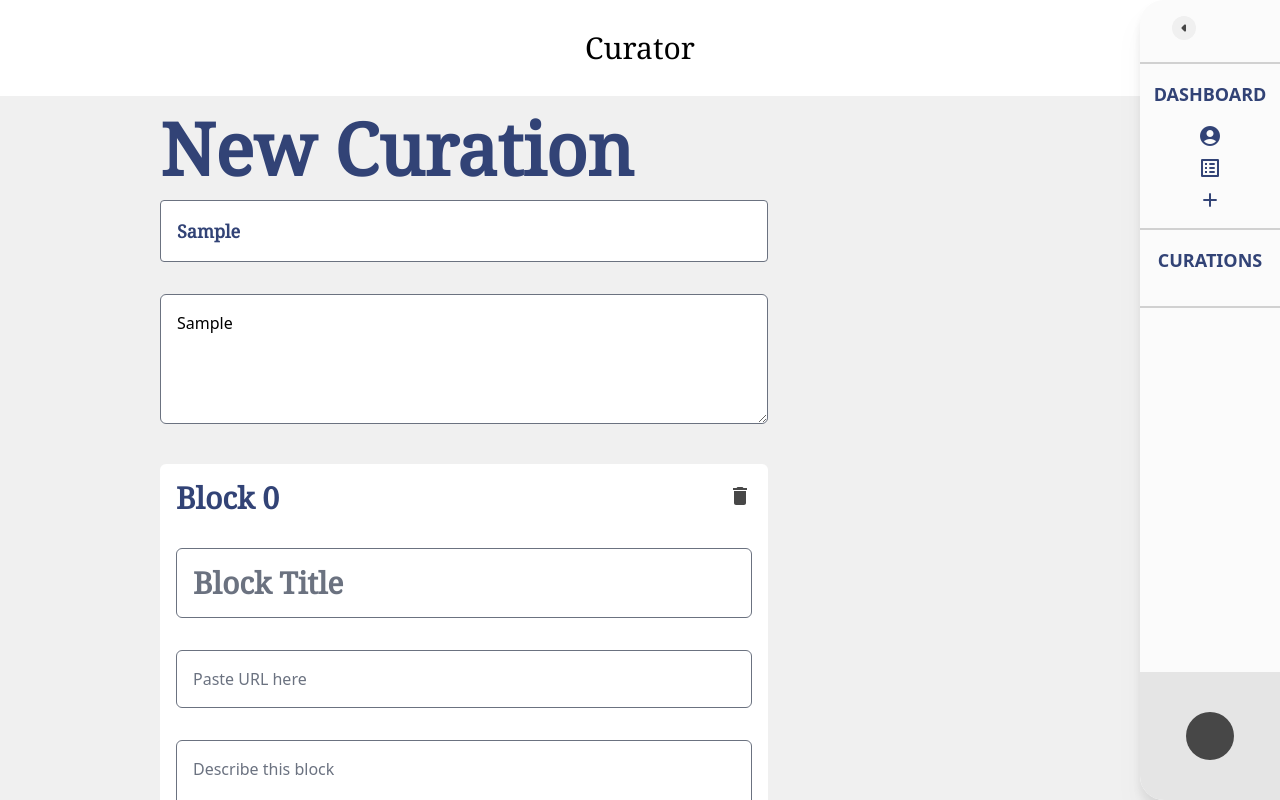
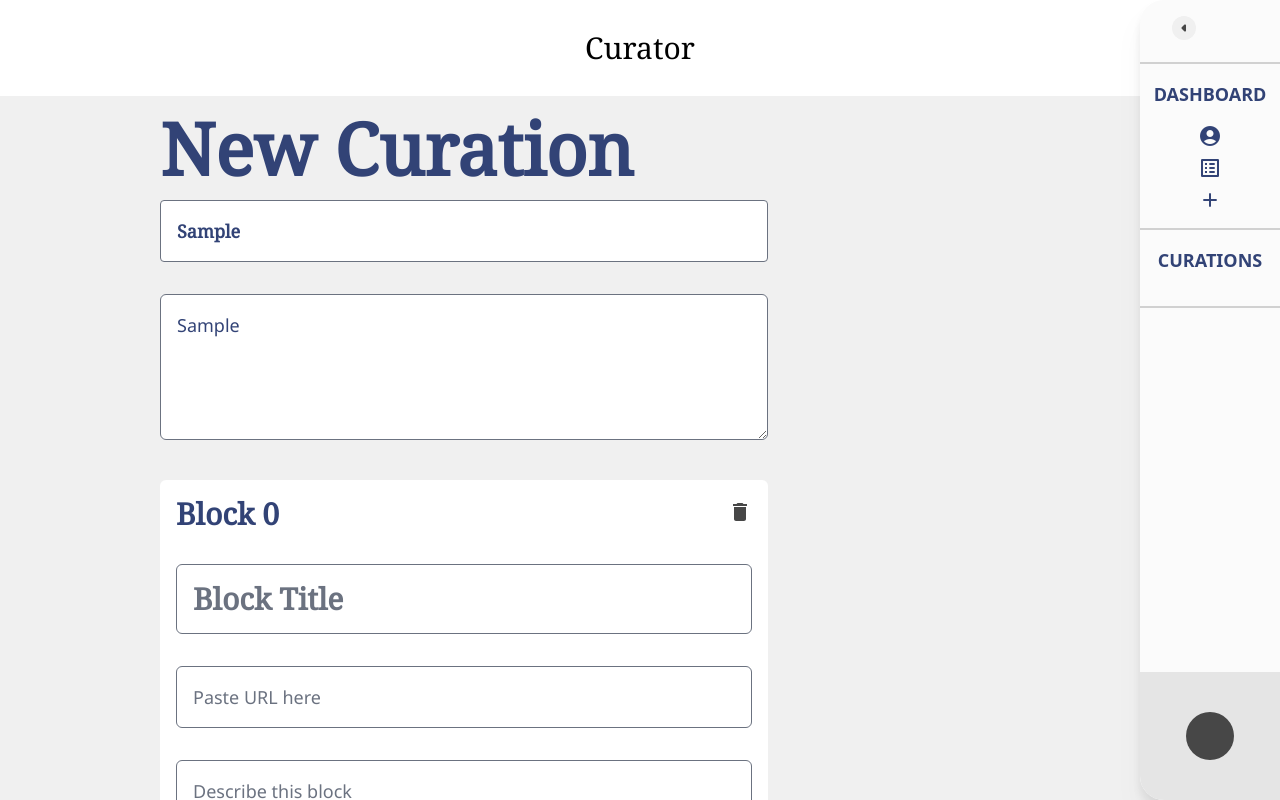
Before and after one commit to pranavraaghav/curator-frontend, a Next.js app: page /dashboard/curation/create in a window 1280 px wide. Both pictures are taken after typing "Sample", "Sample" into the empty fields and a click on the button "ADD A BLOCK". Shown: the top 800 px of the page. Built offline with nearby package versions, Linux system fonts and the light colour scheme.

Commit message:
style: add desc class to global css

```diff
--- a/styles/globals.css
+++ b/styles/globals.css
@@ -13,16 +13,18 @@
 
   /* Flex Row Center */
   .frc {
-    @apply flex
-    items-center justify-center;
+    @apply flex items-center justify-center;
   }
 
   .heading {
-    @apply text-3xl md:text-5xl lg:text-7xl
-    font-bold tracking-normal text-primary font-noto-serif;
+    @apply text-3xl font-bold tracking-normal md:text-5xl lg:text-7xl text-primary font-noto-serif;
+  }
+
+  .desc {
+    @apply text-sm font-normal lg:text-lg font-noto-sans text-primary;
   }
 
   .form-text {
-    @apply p-4 my-4 w-full;
+    @apply w-full p-4 my-4;
   }
 }
```
